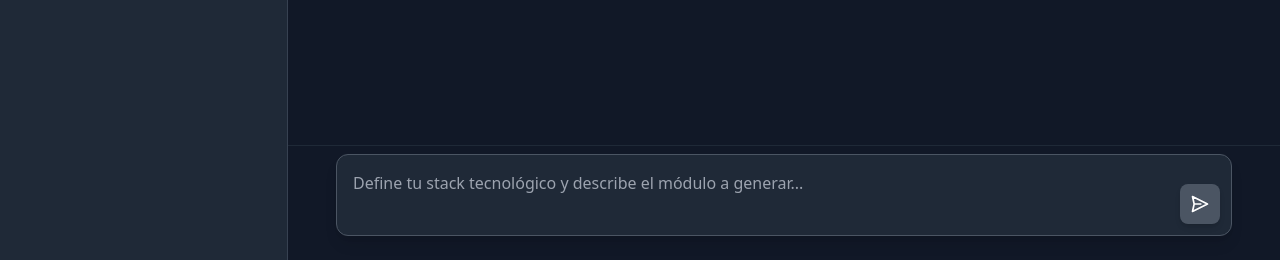
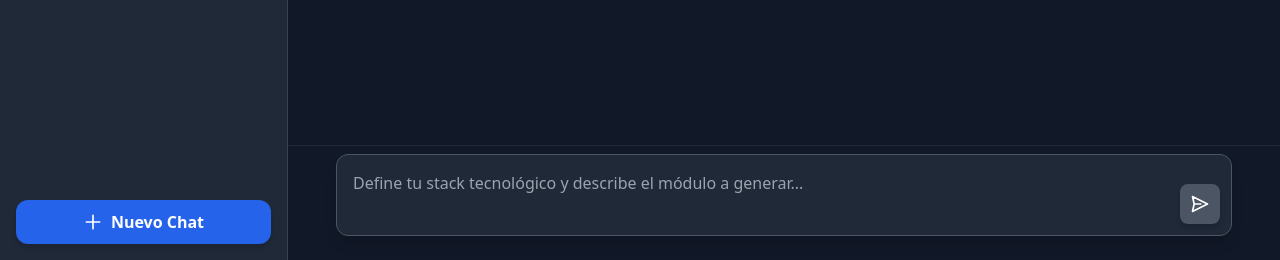
Before and after one commit to MaruchanPicosa/multiagent-code-generador, a Flask app: page / in a window 1280 px wide. Shown: the part 540-800 px from the top of the page. Run offline with Flask 3, Linux system fonts and the light colour scheme; some libraries are stand-ins or nearby versions.

Commit message:
Agregacion de Nuevo chat

```diff
--- a/app.py
+++ b/app.py
@@ -113,9 +113,22 @@ def get_chat_history():
         })
     return jsonify({"historial": historial}), 200
 
-# ==========================================
-# EL ORQUESTADOR MULTI-AGENTE (HISTORIA 1.3)
-# ==========================================
+
+@app.route('/api/chat/new', methods=['POST'])
+def start_new_chat():
+    data = request.json
+    usuario_id = data.get('usuario_id')
+    if not usuario_id:
+        return jsonify({"error": "Falta el identificador de usuario"}), 400
+
+    proyecto = Proyecto.query.filter_by(usuario_id=usuario_id).first()
+    if proyecto:
+        # Buscamos la conversación abierta y la marcamos como cerrada
+        Conversacion.query.filter_by(proyecto_id=proyecto.id, estado='abierto').update({"estado": "cerrado"})
+        db.session.commit()
+
+    return jsonify({"success": True, "message": "Contexto liberado con éxito"}), 200
+
 @app.route('/api/generate', methods=['POST'])
 def generate_code():
     data = request.json
--- a/templates/index.html
+++ b/templates/index.html
@@ -40,6 +40,12 @@
             </div>
             <div class="flex-1 overflow-y-auto p-4">
                 <p class="text-gray-400 text-sm font-semibold mb-4">Tus proyectos recientes</p>
+            </div>
+            <div class="px-4 mb-4">
+                <button @click="createNewChat" class="w-full bg-blue-600 hover:bg-blue-500 text-white font-semibold py-2.5 px-4 rounded-xl flex items-center justify-center gap-2 shadow-md transition-all duration-200">
+                    <svg class="h-5 w-5" fill="none" viewBox="0 0 24 24" stroke="currentColor"><path stroke-linecap="round" stroke-linejoin="round" stroke-width="2" d="M12 4v16m8-8H4"/></svg>
+                    Nuevo Chat
+                </button>
             </div>
         </aside>
 
@@ -153,6 +159,24 @@
                 }
             },
             methods: {
+                async createNewChat() {
+                    if (!this.isLoggedIn) return;
+                    try {
+                        const res = await fetch('/api/chat/new', {
+                            method: 'POST',
+                            headers: { 'Content-Type': 'application/json' },
+                            body: JSON.stringify({ usuario_id: this.userId })
+                        });
+                        const data = await res.json();
+                        if (data.success) {
+                            // Vaciamos el historial visual en el navegador
+                            this.chatHistory = [];
+                            console.log("Memoria limpia en PostgreSQL. Listo para nuevo módulo.");
+                        }
+                    } catch (e) {
+                        console.error("Error al limpiar el chat", e);
+                    }
+                },
                 async handleCredentialResponse(response) {
                     try {
                         const res = await fetch('/api/auth/google', {
```
